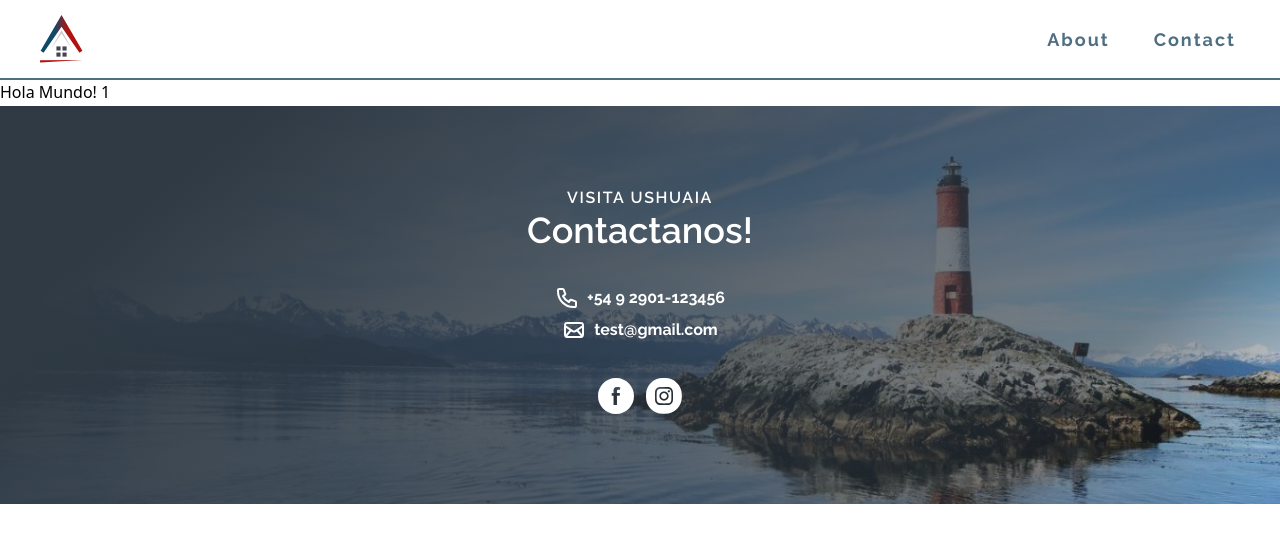
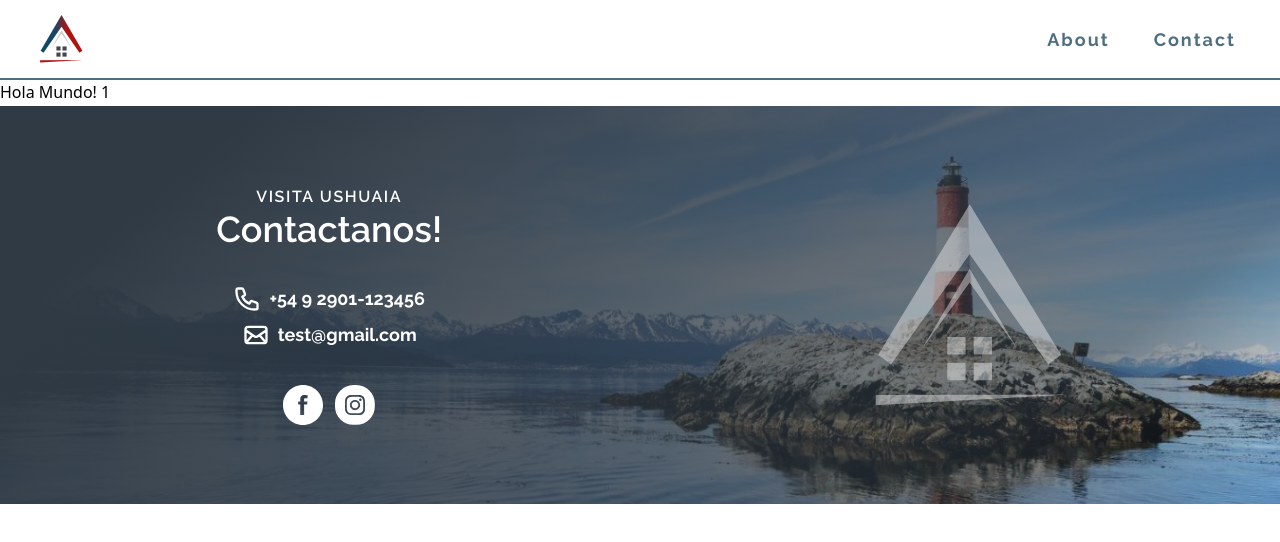
Before and after one commit to matuxer/Patagonia-Apartments-Page, a React (Create React App) app: page /apartment/1 in a window 1280 px wide. Shown: the top 542 px of the page. Built offline with nearby package versions, Linux system fonts and the light colour scheme.

Commit message:
Added responsiveness to footer

```diff
--- a/src/components/Footer.jsx
+++ b/src/components/Footer.jsx
@@ -5,7 +5,7 @@ function Footer() {
   return (
     <div>
       <div className={styles.footerBg}>
-        <div className="pt-20">
+        <div className="pt-20 sm:pt-0 sm:flex sm:flex-col sm:items-center">
           {/* MENSAJE */}
           <div className="flex flex-col items-center">
             <h2 className="font-raleway text-white font-semibold tracking-widest">
@@ -19,21 +19,21 @@ function Footer() {
           <div className="flex flex-col items-center mt-9 gap-2">
             <div className="flex flex-row items-center">
               <img
-                className="h-6"
+                className="h-6 md:h-7"
                 src="/images/phone-svgrepo-com.svg"
                 alt="phone icon"
               />
-              <p className="font-raleway text-white font-bold ml-2">
+              <p className="font-raleway text-white font-bold ml-2 md:text-lg">
                 +54 9 2901-123456
               </p>
             </div>
             <div className="flex flex-row items-center">
               <img
-                className="h-6"
+                className="h-6 md:h-7"
                 src="/images/mail-alt-svgrepo-com.svg"
                 alt="mail icon"
               />
-              <p className="font-raleway text-white font-bold ml-2">
+              <p className="font-raleway text-white font-bold ml-2 md:text-lg">
                 test@gmail.com
               </p>
             </div>
@@ -41,12 +41,15 @@ function Footer() {
           {/* REDES */}
           <div className="flex flex-row gap-3 justify-center mt-9">
             <a href="facebook.com">
-              <img className="h-9" src="/images/facebook-round-svgrepo-com.svg" alt="Facebook Icon" />
+              <img className="h-9 md:h-10" src="/images/facebook-round-svgrepo-com.svg" alt="Facebook Icon" />
             </a>
             <a href="instagram.com">
-              <img className="h-9" src="/images/instagram-f-svgrepo-com.svg" alt="Instagram Icon" />
+              <img className="h-9 md:h-10" src="/images/instagram-f-svgrepo-com.svg" alt="Instagram Icon" />
             </a>
           </div>
+        </div>
+        <div className="hidden sm:block">
+          <img className="opacity-40" src="/images/AP_Logo_casita_modif_21_blanco.png" alt="footer logo" />
         </div>
       </div>
     </div>
--- a/src/components/Footer.module.css
+++ b/src/components/Footer.module.css
@@ -6,3 +6,23 @@
     background-size: cover;
     background-position: top right 10%;
 }
+
+@media screen and (min-width: 640px) {
+    .footerBg {
+        display: flex;
+        justify-content: space-between;
+        align-items: center;
+        padding-left: 80px;
+        padding-right: 80px;
+    }
+}
+
+@media screen and (min-width: 768px) {
+    .footerBg {
+        display: flex;
+        justify-content: space-around;
+        align-items: center;
+        padding-left: 0px;
+        padding-right: 0px;
+    }
+}
```
Also changed, not shown: public/images/AP_Logo_casita_modif_21_blanco.png (added).
